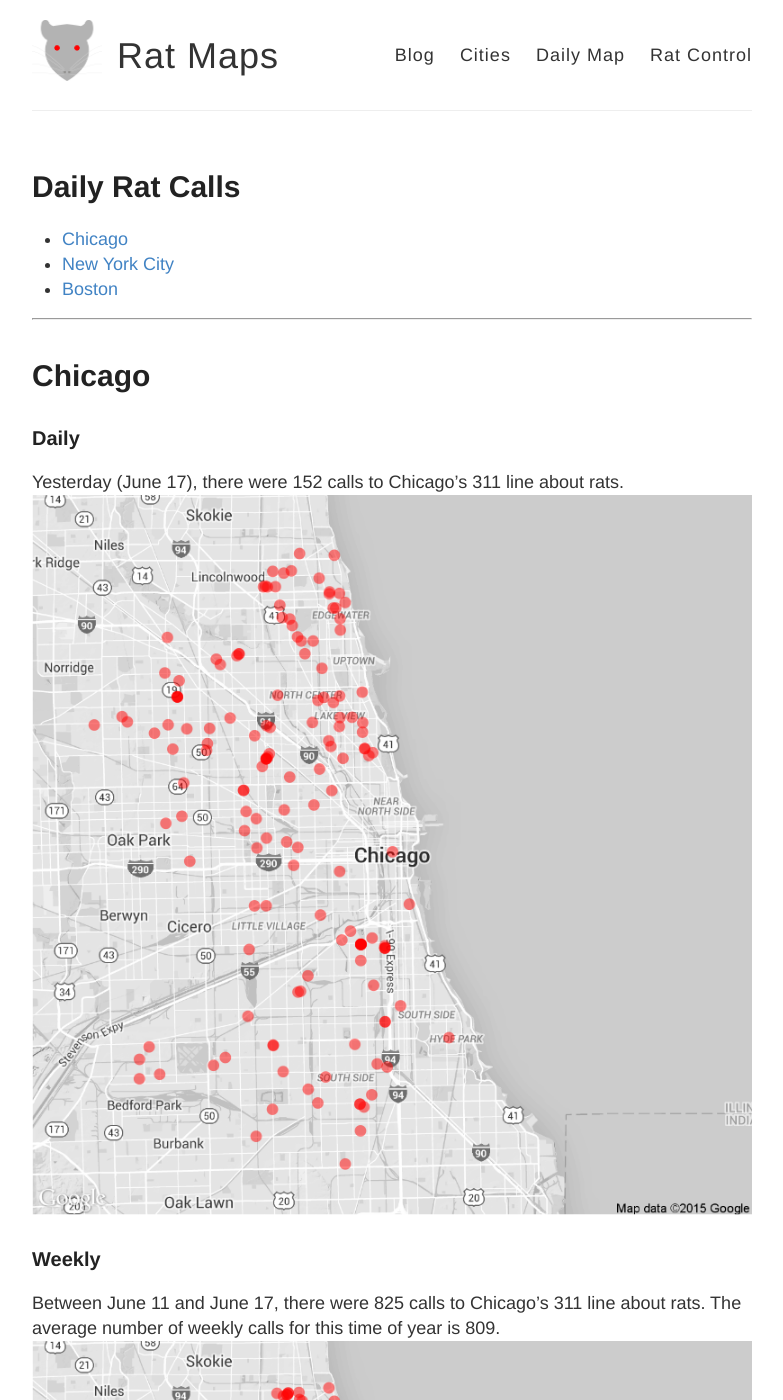
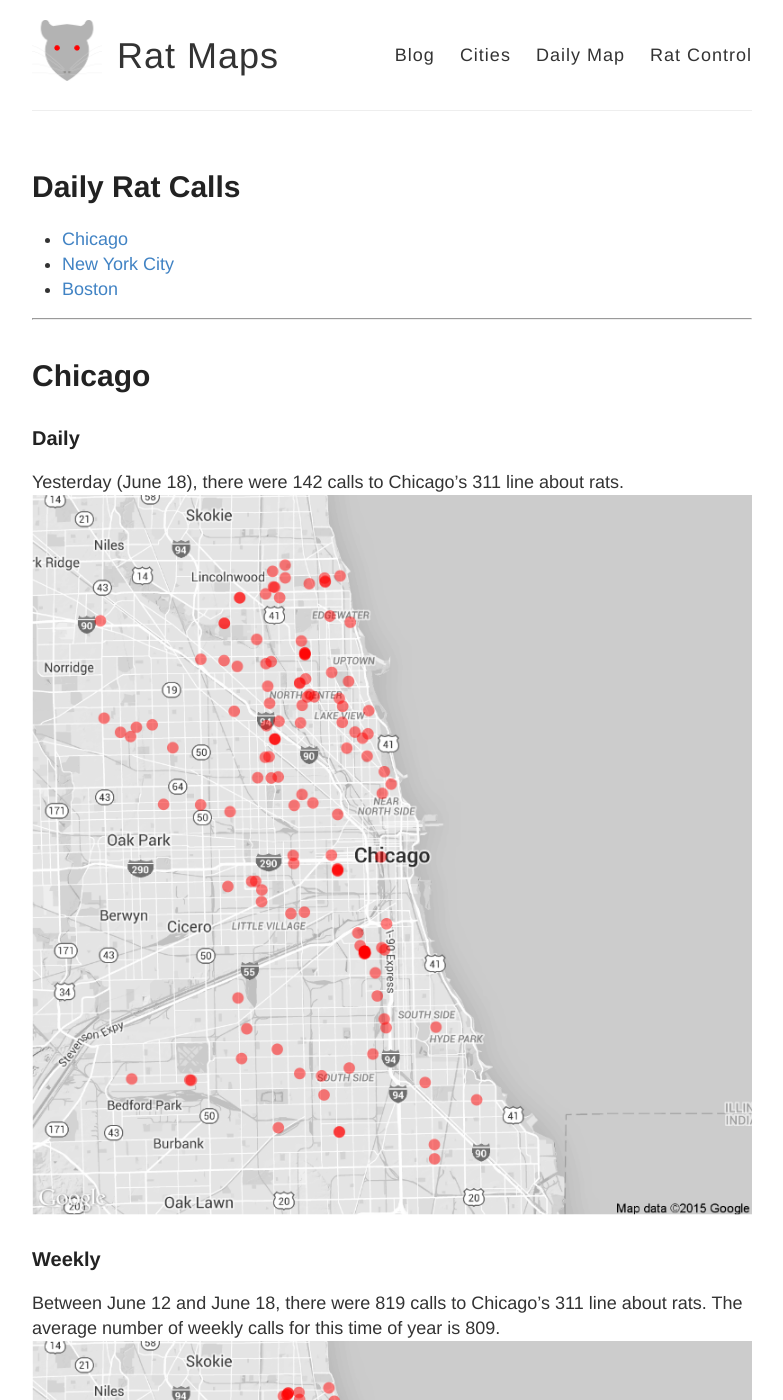
Before and after one commit to DanielHadley/ratmaps, a Jekyll site: the page built from daily.md, in a window 1280 px wide and 1400 px high. Shown: the whole window, without its empty margins (248-1031 px from the left). Built offline with Jekyll 4.4.1, drawn with Linux system fonts in a browser that asks for light colours; comment, search, counter and statistics services are not loaded; some of the changed text lies outside the part shown.

Commit message:
Daily Maps

```diff
--- a/daily.md
+++ b/daily.md
@@ -15,22 +15,22 @@
 
 ### Daily
 
-Yesterday (June 17), there were 152 calls to Chicago's 311 line about rats.
+Yesterday (June 18), there were 142 calls to Chicago's 311 line about rats.
 ![Chicago rat calls to 311 weekly map]({{ site.cityimages }}/daily/Chicago_Rat_Map_Daily.png)
 
 ### Weekly
-Between June 11 and June 17, there were 825 calls to Chicago's 311 line about rats. The average number of weekly calls for this time of year is 809.
+Between June 12 and June 18, there were 819 calls to Chicago's 311 line about rats. The average number of weekly calls for this time of year is 809.
 ![Chicago rat calls to 311 weekly map]({{ site.cityimages }}/daily/Chicago_Rat_Map_Weekly.png)
 ***
 # New York City <a id="nyc"><a>
 
 ### Daily
 
-Yesterday (June 17), there were 0 calls to New York City's 311 line about rats.
+Yesterday (June 18), there were 0 calls to New York City's 311 line about rats.
 ![NYC rat calls to 311 weekly map]({{ site.cityimages }}/daily/NYC_Rat_Map_Daily.png)
 
 ### Weekly
-Between June 11 and June 17, there were 0 calls to New York City's 311 line about rats. The average number of weekly calls for this time of year is 277.
+Between June 12 and June 18, there were 0 calls to New York City's 311 line about rats. The average number of weekly calls for this time of year is 277.
 ![NYC rat calls to 311 weekly map]({{ site.cityimages }}/daily/NYC_Rat_Map_Weekly.png)
 
 Each red dot represents one call about a rat seen in that location. The dots are transparent, so multiple calls from one location will be seen as a solid dot. The usual caveats apply: more calls do not necessarily mean that there are more rats in that location than other parts of the city. A cluster of dots could indicate that one resident is unusually vocal about rodents in his or her neighborhood. Also, more densely populated neighborhoods tend to make more calls to 311.
```
Also changed, not shown: images/pages/daily/Chicago_Rat_Map_Daily.png, images/pages/daily/Chicago_Rat_Map_Weekly.png, images/pages/daily/NYC_Rat_Map_Daily.png, images/pages/daily/NYC_Rat_Map_Weekly.png.
